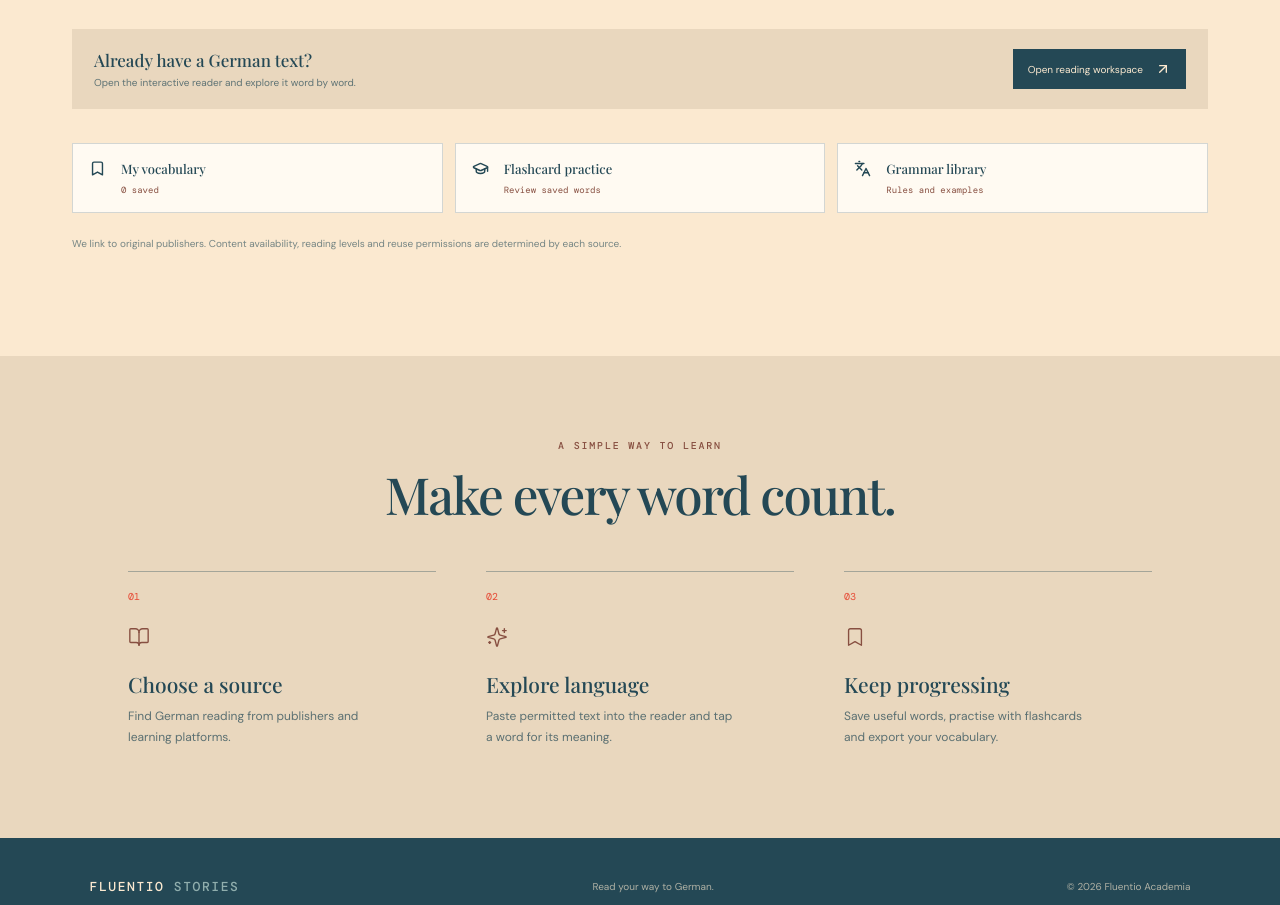
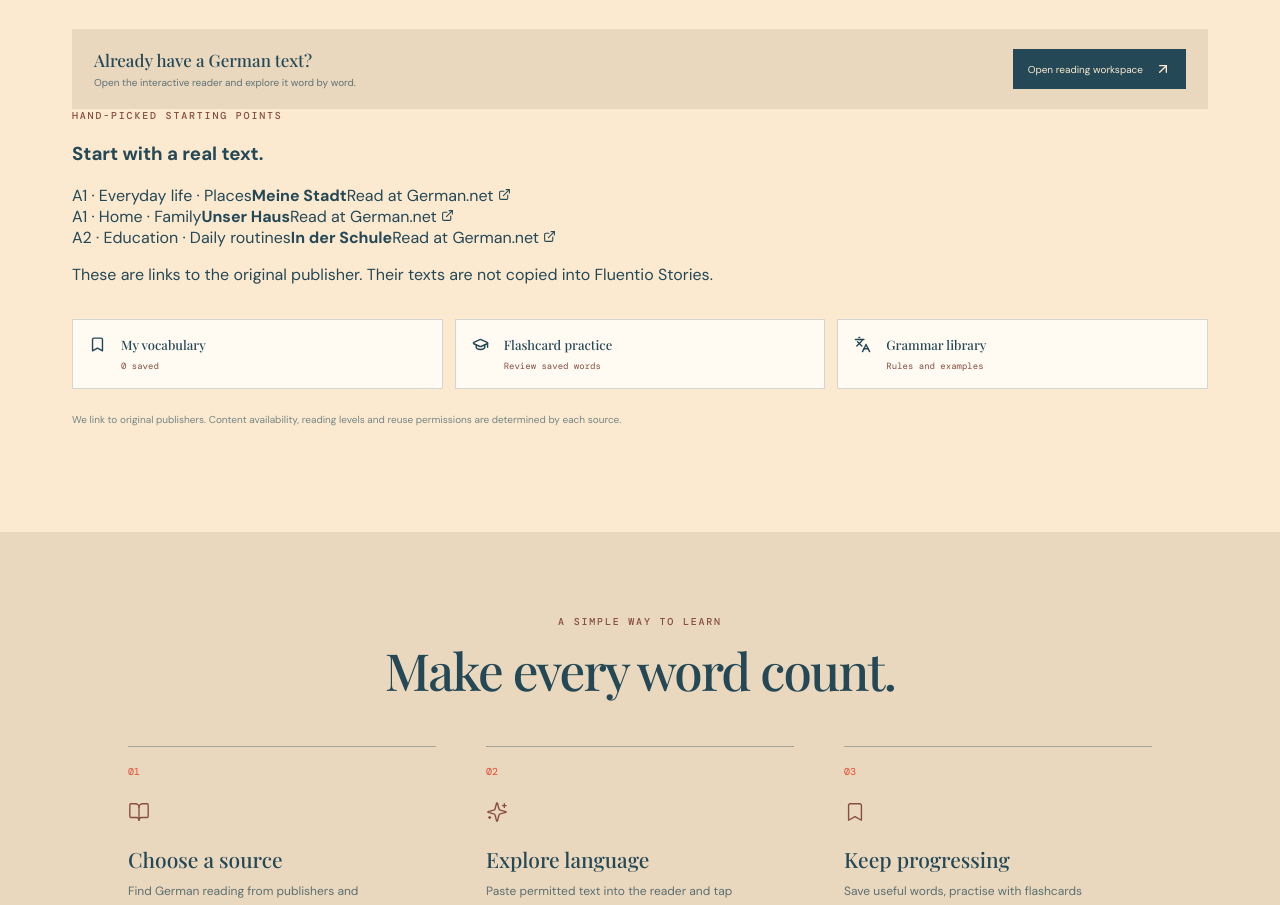
Before and after one commit to muneebinu/Fluentio-stories, a React (Vite) app: page / in a window 1280 px wide. Shown: the part 2424-3329 px from the top of the page. Built offline with nearby package versions, Linux system fonts and the light colour scheme; a web font is replaced by a local one.

Commit message:
Add phrase translation and featured graded German readings

```diff
--- a/src/main.jsx
+++ b/src/main.jsx
@@ -19,6 +19,12 @@ const sources = [
   { id: 8, title: 'Sprachprep', description: 'A growing collection of German reading passages and comprehension exercises.', levelLabel: 'A1–B2', levels: ['A1','A2','B1','B2'], type: 'Reading practice', language: 'German', url: 'https://sprachprep.com/reading', tag: 'Practice passages', note: 'Browse passages on the publisher site; check individual content terms.' },
   { id: 9, title: 'Morgenlese', description: 'Short daily German stories presented at four learner levels.', levelLabel: 'A1–B2', levels: ['A1','A2','B1','B2'], type: 'Daily stories', language: 'German', url: 'https://morgenlese.bytesicht.com/', tag: 'Daily reading', note: 'An independent reading platform. Use its own reader and terms.' },
   { id: 10, title: 'German literature · Gutenberg', description: 'A large collection of German-language books and literary works. Difficulty varies.', levelLabel: 'B2+', levels: ['B2'], type: 'Classic literature', language: 'German', url: 'https://www.gutenberg.org/browse/languages/de', tag: 'Original literature', note: 'Check copyright status of each individual work before reuse.' },
+]
+
+const featuredReads = [
+  { title: 'Meine Stadt', level: 'A1', topic: 'Everyday life · Places', url: 'https://german.net/reading/meine-stadt/' },
+  { title: 'Unser Haus', level: 'A1', topic: 'Home · Family', url: 'https://german.net/reading/unser-haus/' },
+  { title: 'In der Schule', level: 'A2', topic: 'Education · Daily routines', url: 'https://german.net/reading/schule/' },
 ]
 
 const starterText = 'Fügen Sie hier einen deutschen Text ein, den Sie lesen möchten. Wählen Sie anschließend ein Wort aus, um seine Bedeutung nachzuschlagen.'
@@ -45,6 +51,7 @@ function App() {
   const [flashIndex, setFlashIndex] = useState(0)
   const [showAnswer, setShowAnswer] = useState(false)
   const [reviewed, setReviewed] = useState(0)
+  const [phraseSelected, setPhraseSelected] = useState('')
 
   function persistVocab(next) { setVocab(next); localStorage.setItem('fluentio-vocab', JSON.stringify(next)) }
   function saveActiveWord() {
@@ -90,6 +97,21 @@ function App() {
     const matchesQuery = (item.title + ' ' + item.description + ' ' + item.type).toLowerCase().includes(query.toLowerCase())
     return matchesLevel && matchesQuery
   }), [level, query])
+
+  async function lookupPhrase(value) {
+    const phrase = value.trim().replace(/\s+/g, ' ').slice(0,180)
+    if (!phrase) return
+    setActiveWord(phrase); setTranslation(''); setDictionary(''); setLexical(null); setError(''); setLoading(true)
+    try {
+      const url = new URL('https://api.mymemory.translated.net/get')
+      url.searchParams.set('q', phrase); url.searchParams.set('langpair', 'de|en')
+      const response = await fetch(url)
+      if (!response.ok) throw new Error('Translation service unavailable')
+      const data = await response.json()
+      setTranslation(data?.responseData?.translatedText || 'No phrase translation returned.')
+    } catch { setError('Phrase translation is temporarily unavailable.') }
+    finally { setLoading(false) }
+  }
 
   async function lookupWord(value) {
     const clean = value.trim().replace(/[^\\p{L}\\p{M}-]/gu, '')
@@ -208,9 +230,9 @@ function App() {
         <textarea className="reader-paste" value={readerText} onChange={e=>setReaderText(e.target.value)} placeholder="Paste your German text here…" aria-label="German reading text"/>
         <div className="reader-toolbar"><span>{readerText.trim() ? readerText.trim().split(/\s+/).length + ' words' : 'Your text stays in this browser session.'}</span><div className="reader-toolbar-actions"><label className="upload-text-button">Upload .txt<input type="file" accept=".txt,text/plain" onChange={e=>loadTextFile(e.target.files?.[0])}/></label><button onClick={()=>{setReaderText('');setReaderTitle('');setActiveWord('')}}>Clear text</button></div></div>
         <div className="reader-divider"/>
-        <div className="reading-heading"><span className="eyebrow">INTERACTIVE READING</span><span className="reading-hint"><span className="hint-dot"/> Tap a word to look it up</span></div>
+        <div className="reading-heading"><span className="eyebrow">INTERACTIVE READING</span><span className="reading-hint"><span className="hint-dot"/> Tap a word to look it up</span>{phraseSelected&&<button className="phrase-lookup" onClick={()=>lookupPhrase(phraseSelected)}>Translate selected phrase</button>}</div>
         {readerText.trim()
-          ? <article className="reading-paper"><h2>{readerTitle || 'German reading'}</h2><p>{renderReadableText()}</p></article>
+          ? <article className="reading-paper" onMouseUp={()=>{const selection=window.getSelection()?.toString().trim()||'';setPhraseSelected(selection.split(/\s+/).length>1?selection:'')}}><h2>{readerTitle || 'German reading'}</h2><p>{renderReadableText()}</p></article>
           : <div className="reader-empty"><BookOpen size={28}/><strong>Your reading will appear here</strong><span>Paste a German passage in the box above to get started.</span></div>}
         <div className="reader-source-note">Use text you wrote yourself, public-domain material, or content whose licence permits this use. For other publishers, read on their original website.</div>
       </section>
@@ -252,7 +274,7 @@ function App() {
         <div className="source-grid">{filtered.map((item,index)=><article className="source-card" key={item.id}><div className={'card-visual visual-'+item.id}><span className="visual-index">0{index+1}</span><span className="visual-type">{item.type}</span><div className="visual-glyph">{item.id===1?'A':item.id===2?'N':item.id===3?'Ü':'S'}</div></div><div className="card-content"><div className="card-topline"><span className="level-tag">{item.levelLabel}</span><span className="card-language">{item.language}</span></div><h3>{item.title}</h3><p>{item.description}</p><div className="card-footer"><span>{item.tag}</span><button onClick={()=>setSelected(item)} aria-label={'View '+item.title}><ArrowUpRight size={18}/></button></div></div></article>)}</div>
         {filtered.length===0&&<div className="empty-state">No sources match that search. Try another word or level.</div>}
         <div className="library-actions"><div><strong>Already have a German text?</strong><span>Open the interactive reader and explore it word by word.</span></div><button onClick={()=>openReader()}>Open reading workspace <ArrowUpRight size={16}/></button></div>
-        <div className="learning-shortcuts"><button onClick={()=>setView('vocab')}><Bookmark size={17}/> My vocabulary <span>{vocab.length} saved</span></button><button onClick={()=>setView('flashcards')}><GraduationCap size={17}/> Flashcard practice <span>Review saved words</span></button><button onClick={openGrammar}><Languages size={17}/> Grammar library <span>Rules and examples</span></button></div><p className="library-footnote">We link to original publishers. Content availability, reading levels and reuse permissions are determined by each source.</p>
+        <section className="featured-reading"><div className="eyebrow">HAND-PICKED STARTING POINTS</div><h3>Start with a real text.</h3><div className="featured-read-grid">{featuredReads.map(item=><article key={item.title}><span>{item.level} · {item.topic}</span><strong>{item.title}</strong><a href={item.url} target="_blank" rel="noreferrer">Read at German.net <ExternalLink size={13}/></a></article>)}</div><p>These are links to the original publisher. Their texts are not copied into Fluentio Stories.</p></section><div className="learning-shortcuts"><button onClick={()=>setView('vocab')}><Bookmark size={17}/> My vocabulary <span>{vocab.length} saved</span></button><button onClick={()=>setView('flashcards')}><GraduationCap size={17}/> Flashcard practice <span>Review saved words</span></button><button onClick={openGrammar}><Languages size={17}/> Grammar library <span>Rules and examples</span></button></div><p className="library-footnote">We link to original publishers. Content availability, reading levels and reuse permissions are determined by each source.</p>
       </section>
       <section className="how-section" id="how"><div className="how-heading"><div className="eyebrow">A SIMPLE WAY TO LEARN</div><h2>Make every word count.</h2></div><div className="how-grid"><div className="how-step"><span>01</span><BookOpen/><h3>Choose a source</h3><p>Find German reading from publishers and learning platforms.</p></div><div className="how-step"><span>02</span><Sparkles/><h3>Explore language</h3><p>Paste permitted text into the reader and tap a word for its meaning.</p></div><div className="how-step"><span>03</span><Bookmark/><h3>Keep progressing</h3><p>Save useful words, practise with flashcards and export your vocabulary.</p></div></div></section>
     </main>
```
